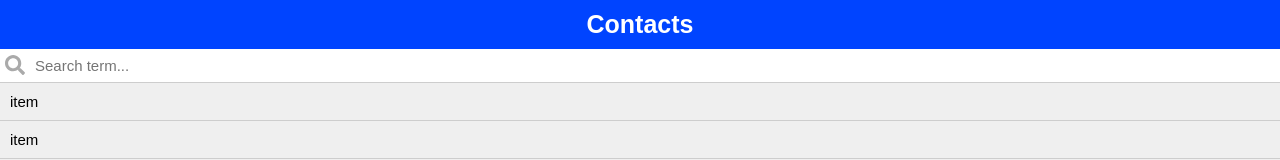
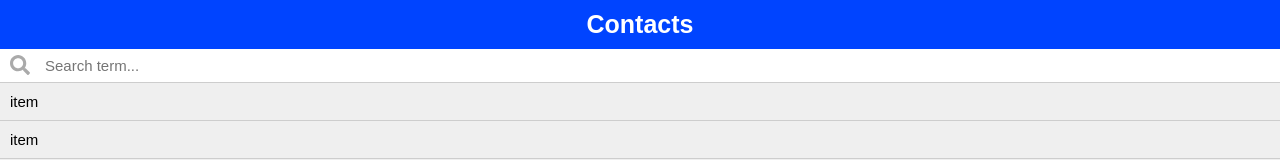
Before and after one commit to JalalMallah/contact-list-with-filter, a React (Create React App) app: page / in a window 1280 px wide. Shown: the top 160 px of the page. Built offline with nearby package versions, Linux system fonts and the light colour scheme.

Commit message:
style: increase the padding of the label

```diff
--- a/src/styles/Header.module.scss
+++ b/src/styles/Header.module.scss
@@ -12,7 +12,7 @@
     background-color: #fff;
 
     label {
-      padding: 0.5rem;
+      padding: 0.5rem 1rem;
       color: #aaa;
       font-size: 2rem;
     }
```
